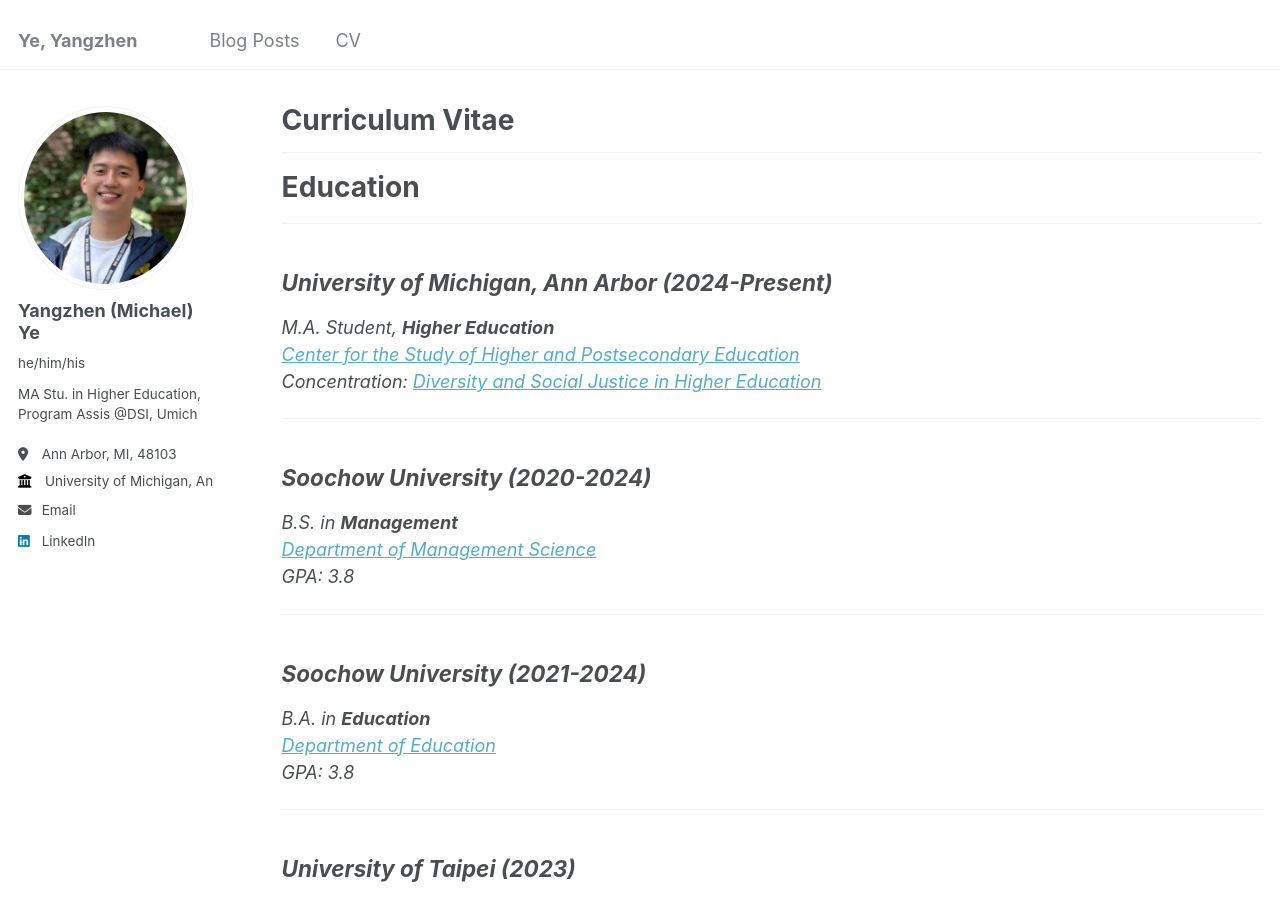
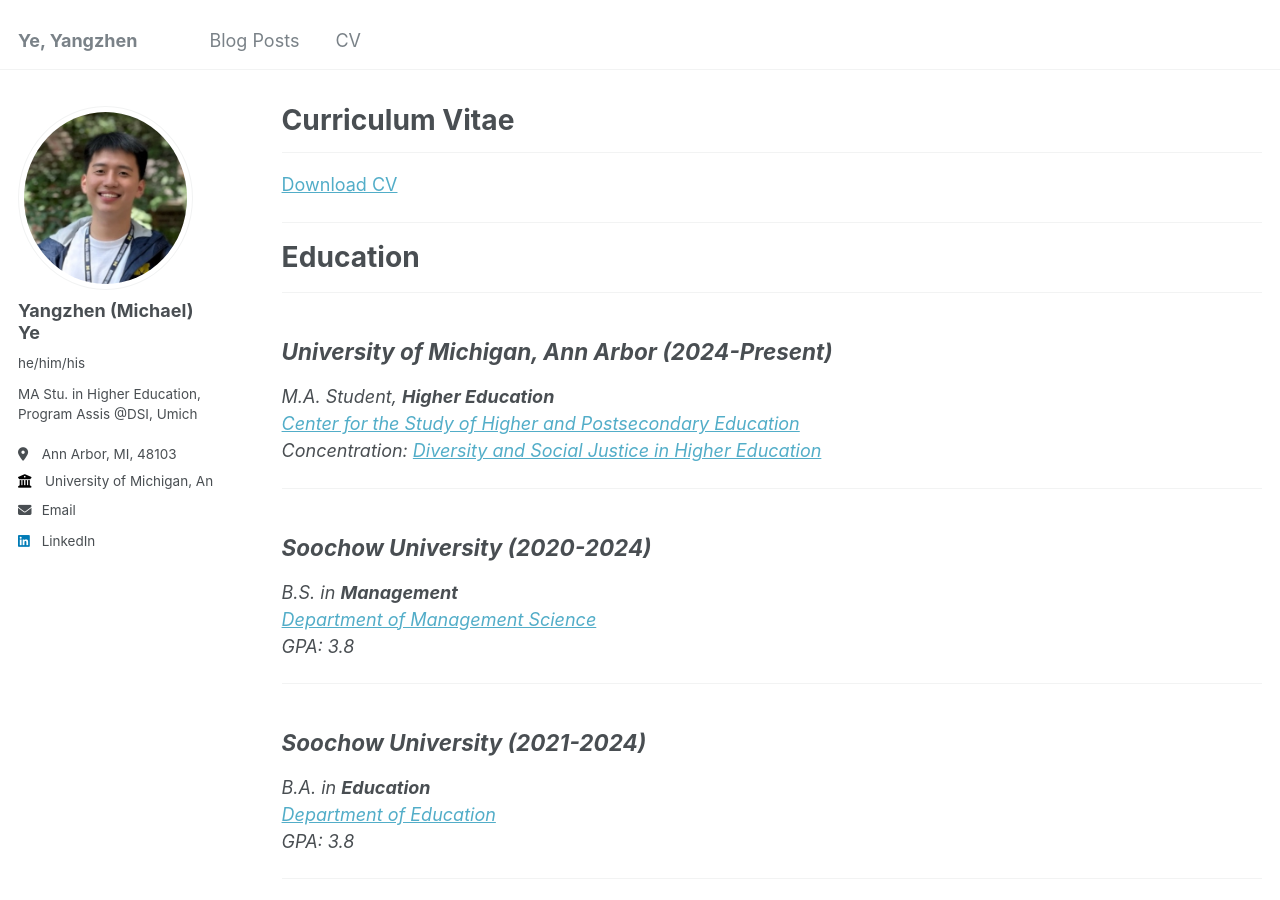
Before and after one commit to Yangzhen-Yeh/Yangzhen-Yeh.github.io, a Jekyll site: the page built from _pages/cv.md, in a window 1280 px wide and 900 px high. Built offline with Jekyll 4.4.1, drawn with Linux system fonts in a browser that asks for light colours.

Commit message:
Update cv.md

```diff
--- a/_pages/cv.md
+++ b/_pages/cv.md
@@ -8,6 +8,9 @@ redirect_from:
 ---
 
 {% include base_path %}
+
+---
+[Download CV](../assets/CV.pdf)
 
 ---
 
```
